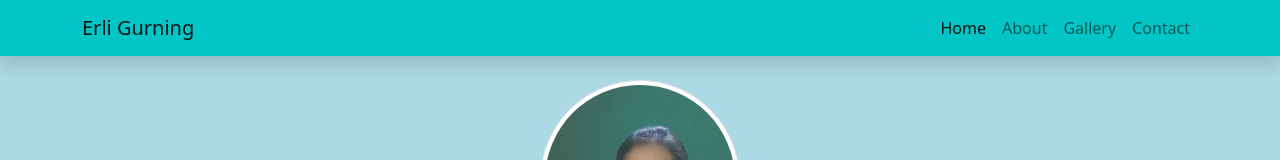
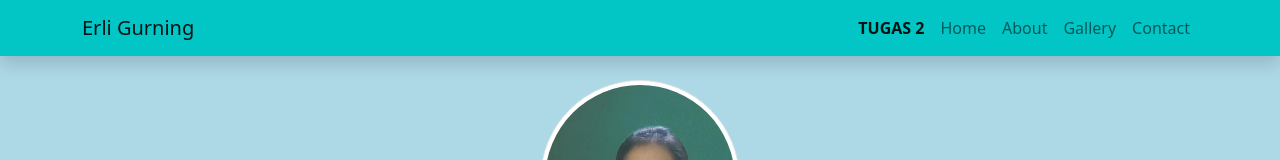
Before and after one commit to erligurning03/profilportofolioerligurning.github.io, a plain HTML site: page index.html in a window 1280 px wide. Shown: the top 160 px of the page. Drawn offline with nearby package versions, Linux system fonts and the light colour scheme.

Commit message:
menambah tombol tugas2

```diff
--- a/index.html
+++ b/index.html
@@ -27,7 +27,10 @@
             <ul class="navbar-nav ms-auto">
               <!--  ms-auto margin start auto memungkinkan tammpilan meper kanan -->
               <li class="nav-item">
-                <a class="nav-link active" aria-current="page" href="#home">Home</a>
+                <a class="nav-link active" aria-current="page" href="https://erligurning03.github.io/1/"><b>TUGAS 2</b></a>
+              </li>
+              <li class="nav-item">
+                <a class="nav-link" aria-current="page" href="#home">Home</a>
               </li>
               <li class="nav-item">
                 <a class="nav-link" href="#about">About</a>
```
